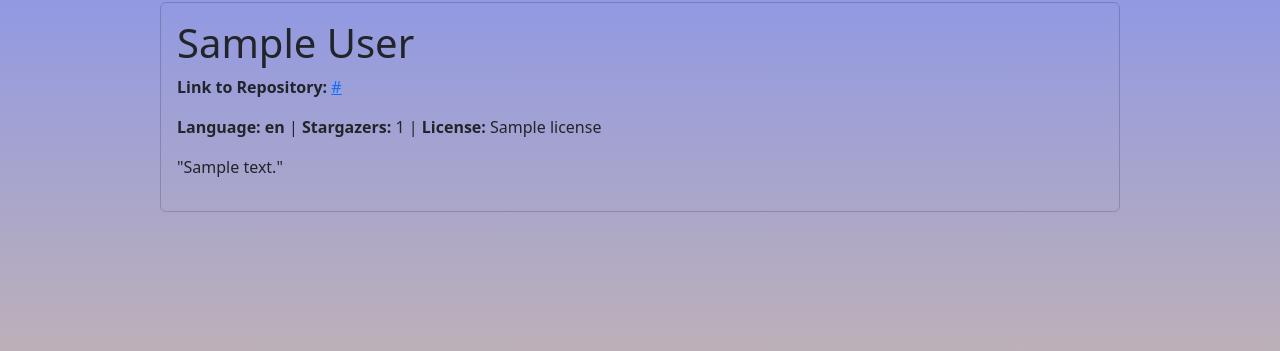
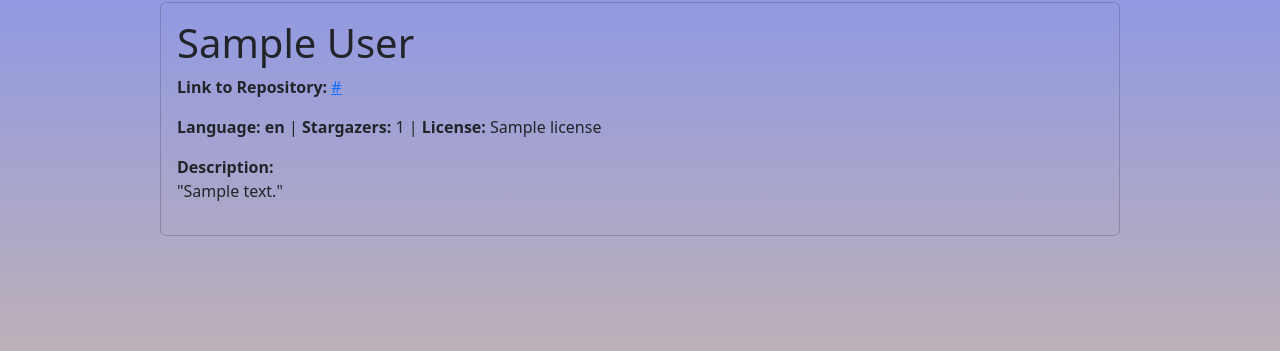
Before and after one commit to SeanAllen19/GIT-IDEAS, a Node server app: template views/searchResults.handlebars in a window 1280 px wide. Shown: the part 82-433 px from the top of the page. Run offline with Node 20, Linux system fonts and the light colour scheme; the template is opened without the code that fills it: most values are stand-ins (such as "Sample title", 1, 10 or a date in 2020); some libraries are stand-ins or nearby versions.

Commit message:
More UX stuff on search results

```diff
--- a/views/searchResults.handlebars
+++ b/views/searchResults.handlebars
@@ -20,7 +20,7 @@
         {{/if}}
         </p>
         {{#if description}}
-        <p>"{{description}}"</p>
+        <b>Description: </b><p>"{{description}}"</p>
         {{/if}}
 
       {{!-- if user is logged-in, shows the 'Save' accordion for the option to save a search result as a note --}}
```
Also changed, not shown: public/css/style.css (line endings or trailing spaces).
